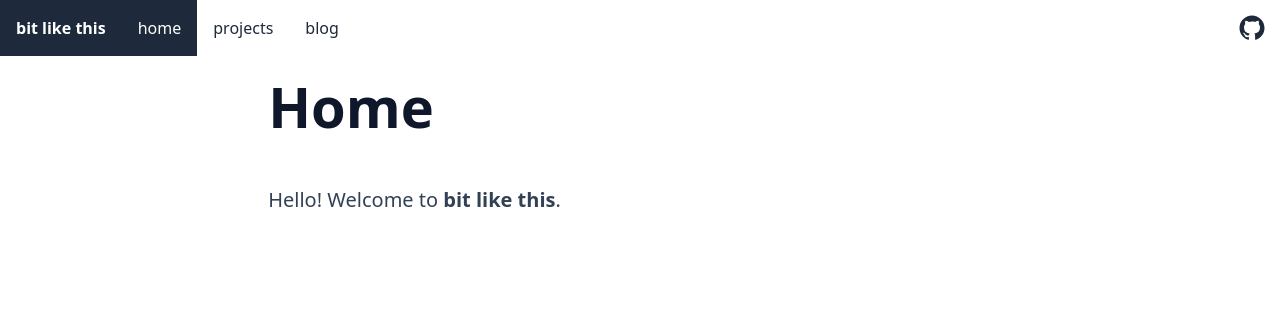
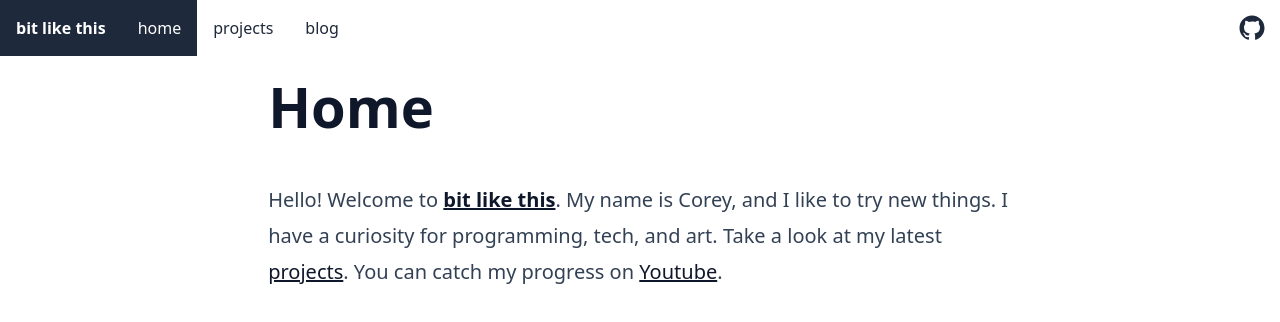
Before and after one commit to bitlikethis/dotcom, a Next.js app: page / in a window 1280 px wide. Shown: the top 322 px of the page. Built offline with nearby package versions, Linux system fonts and the light colour scheme.

Commit message:
chore: update Home page text

```diff
--- a/pages/index.tsx
+++ b/pages/index.tsx
@@ -2,6 +2,7 @@ import Container from "components/Container";
 import Prose from "components/Prose";
 import type { NextPage } from "next";
 import Head from "next/head";
+import Link from "next/link";
 
 const Home: NextPage = () => {
   return (
@@ -16,7 +17,22 @@ const Home: NextPage = () => {
         <Container>
           <Prose>
             <h1>Home</h1>
-            <p>Hello! Welcome to <b>bit like this</b>.</p>
+            <p>
+              Hello! Welcome to{" "}
+              <a>
+                <b>bit like this</b>
+              </a>
+              . My name is Corey, and I like to try new things. I have a
+              curiosity for programming, tech, and art. Take a look at my latest{" "}
+              <Link href="/projects">
+                <a>projects</a>
+              </Link>
+              . You can catch my progress on{" "}
+              <Link href="https://www.youtube.com/channel/UCIUrN4s3vexpbOl-KMqUmqg">
+                <a>Youtube</a>
+              </Link>
+              .
+            </p>
           </Prose>
         </Container>
       </main>
```
